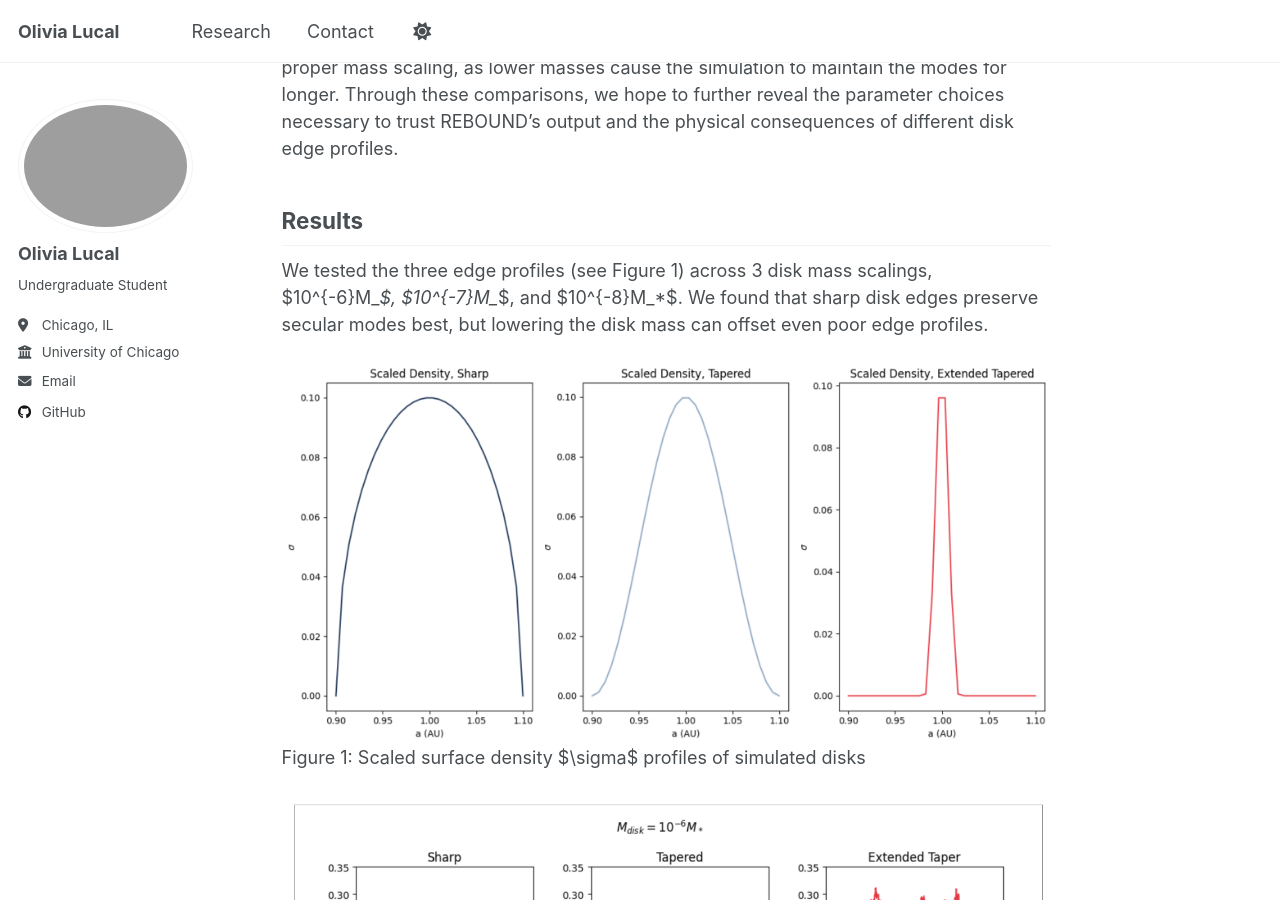
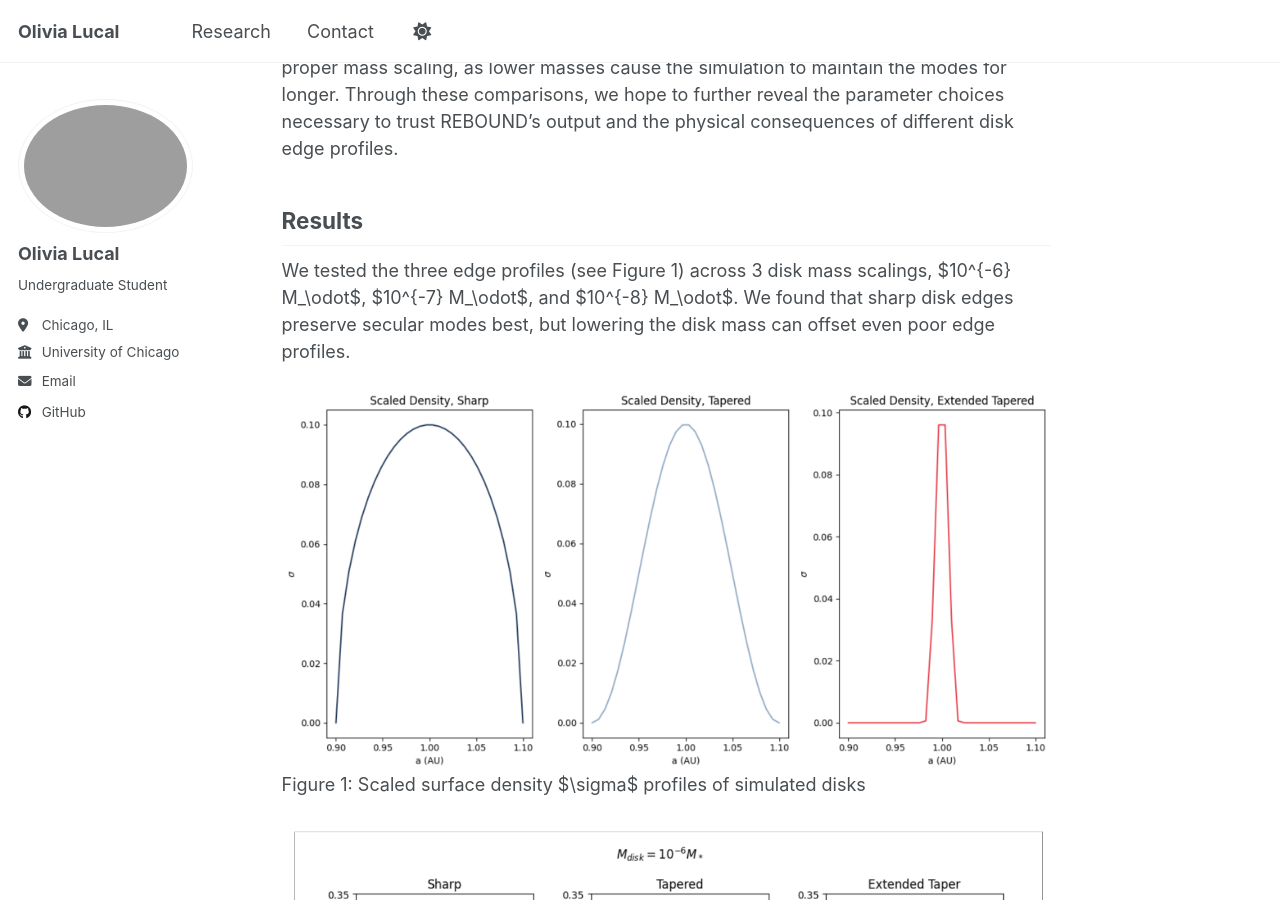
Before and after one commit to olivialucal/olivialucal.github.io, a Jekyll site: the page built from _pages/research.md, in a window 1280 px wide and 900 px high, scrolled down 345 px. Built offline with Jekyll 4.4.1, drawn with Linux system fonts in a browser that asks for light colours; a script that is not in the unit is left out.

Commit message:
Update research.md

```diff
--- a/_pages/research.md
+++ b/_pages/research.md
@@ -13,7 +13,7 @@ My REU summer project (Northwestern University, 2025) was to use the N-body inte
 
 ## Results
 
-We tested the three edge profiles (see Figure 1) across 3 disk mass scalings, $10^{-6}M_*$, $10^{-7}M_*$, and $10^{-8}M_*$. We found that sharp disk edges preserve secular modes best, but lowering the disk mass can offset even poor edge profiles.
+We tested the three edge profiles (see Figure 1) across 3 disk mass scalings, $10^{-6} M_\odot$, $10^{-7} M_\odot$, and $10^{-8} M_\odot$. We found that sharp disk edges preserve secular modes best, but lowering the disk mass can offset even poor edge profiles.
 
 ![Scaled surface densities]({{ base_path}}/images/density.png)
 Figure 1: Scaled surface density $\sigma$ profiles of simulated disks
```
